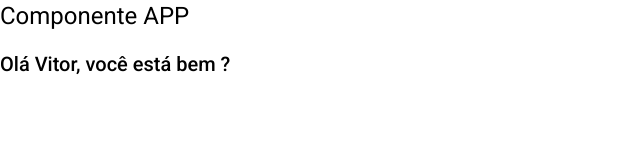
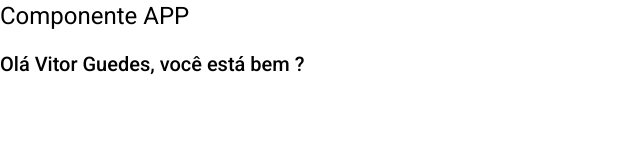
Before and after one commit to vitorjobs/Angular_coderBr, an Angular app in the folder frontend/: page / in a window 1280 px wide. Shown: the top 160 px of the page, without its empty margins (0-640 px from the left). Built offline with nearby package versions, Linux system fonts and the light colour scheme.

Commit message:
:pencil: refactor: Atualização de variável

```diff
--- a/frontend/src/app/app.component.ts
+++ b/frontend/src/app/app.component.ts
@@ -6,5 +6,5 @@ import { Component } from '@angular/core';
 
 })
 export class AppComponent {
-  nome = 'Vitor';
+  nome = 'Vitor Guedes';
 }
```
